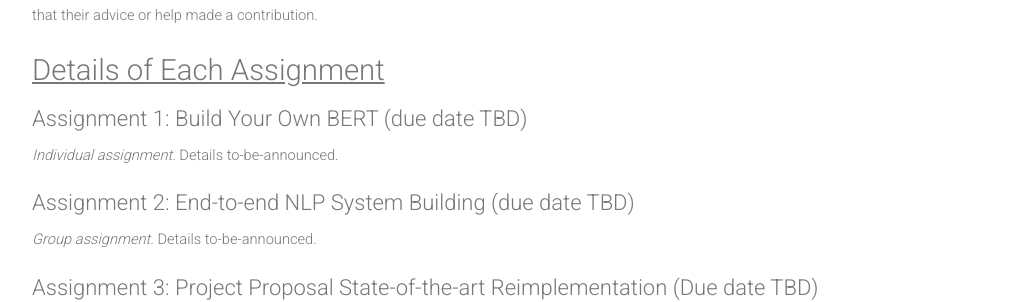
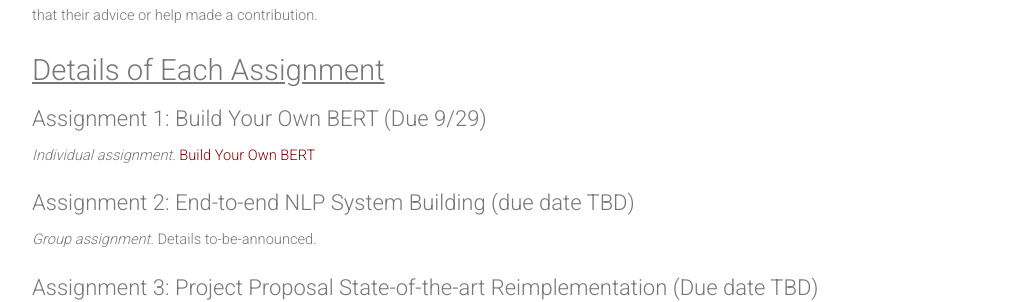
Before and after one commit to cmu-anlp/cmu-anlp.github.io, a Jekyll site: the page built from assignments.html, in a window 1280 px wide and 900 px high, scrolled down 1550 px. Shown: the part 154-456 px from the top of the window, without its empty margins (128-1150 px from the left). Built offline with Jekyll 4.4.1, drawn with Linux system fonts in a browser that asks for light colours; nearby versions of some CDN libraries.

Commit message:
add A1 dates and link

```diff
--- a/assignments.html
+++ b/assignments.html
@@ -49,11 +49,10 @@
 <h3>Details of Each Assignment</h3>
 
 <!-- <h4>Assignment 1: Build Your Own BERT (Due date 10/2, or 9/28 for 3 points extra credit)</h4> -->
-<h4>Assignment 1: Build Your Own BERT (due date TBD)</h4>
+<h4>Assignment 1: Build Your Own BERT (Due 9/29)</h4>
 
 <p><i>Individual assignment.</i>
-Details to-be-announced.
-<!-- <a href="https://github.com/neubig/minbert-assignment">Build Your Own BERT</a> -->
+<a href="https://github.com/cmu-anlp/minbert-assignment">Build Your Own BERT</a>
 </p>
 
 <!-- <h4>Assignment 2: End-to-end NLP System Building (submission 10/26, report 10/31)</h4> -->
```
